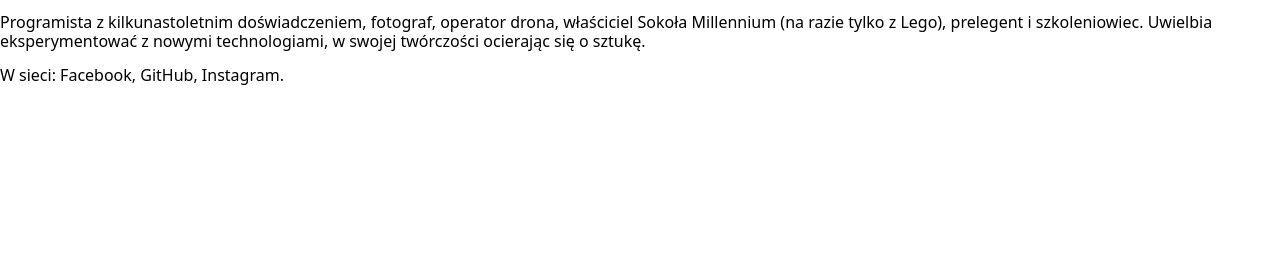
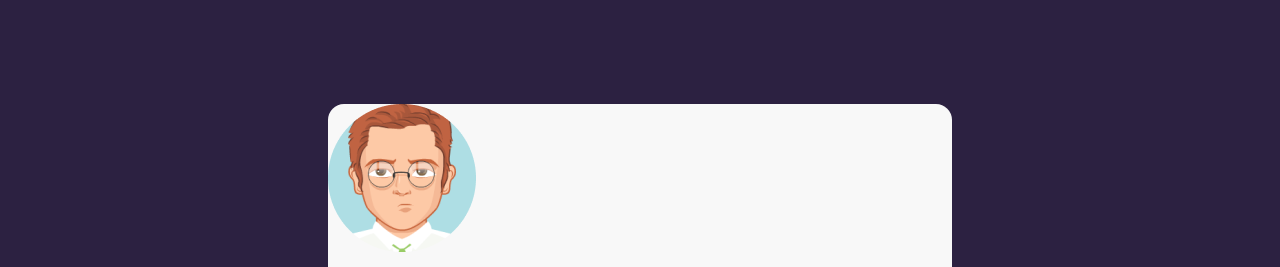
Before and after one commit to WojtekPugowski/business-card, a plain HTML site: page index.html in a window 1280 px wide. Shown: the part 107-374 px from the top of the page. Drawn offline with Linux system fonts and the light colour scheme.

Commit message:
main box styles

```diff
--- a/index.html
+++ b/index.html
@@ -8,21 +8,23 @@
     <link rel="stylesheet" href="./style.css" />
   </head>
   <body>
+    <main class="main">
       <article>
-      <img src="" alt="" />
+        <img src="./avatar.png" alt="avatar" />
         <header>
           <h1>Imię i nazwisko</h1>
           <p>stanowisko</p>
         </header>
         <p>
-        Programista z kilkunastoletnim doświadczeniem, fotograf, operator drona,
-        właściciel Sokoła Millennium (na razie tylko z Lego), prelegent i
-        szkoleniowiec. Uwielbia eksperymentować z nowymi technologiami, w swojej
-        twórczości ocierając się o sztukę.
+          Programista z kilkunastoletnim doświadczeniem, fotograf, operator
+          drona, właściciel Sokoła Millennium (na razie tylko z Lego), prelegent
+          i szkoleniowiec. Uwielbia eksperymentować z nowymi technologiami, w
+          swojej twórczości ocierając się o sztukę.
         </p>
         <p>
           W sieci: Facebook, GitHub, Instagram.
         </p>
       </article>
+    </main>
   </body>
 </html>
--- a/style.css
+++ b/style.css
@@ -7,3 +7,18 @@ html {
 *::after {
   box-sizing: inherit;
 }
+
+body {
+  background-color: #2c2141;
+  display: flex;
+  align-items: center;
+  justify-content: center;
+  min-height: 100vh;
+}
+
+.main {
+  background-color: #f8f8f8;
+  border-radius: 16px;
+  width: 624px;
+  margin: 16px;
+}
```
Also changed, not shown: avatar.png (added). Lines whose indentation alone changed are shown as unchanged.
